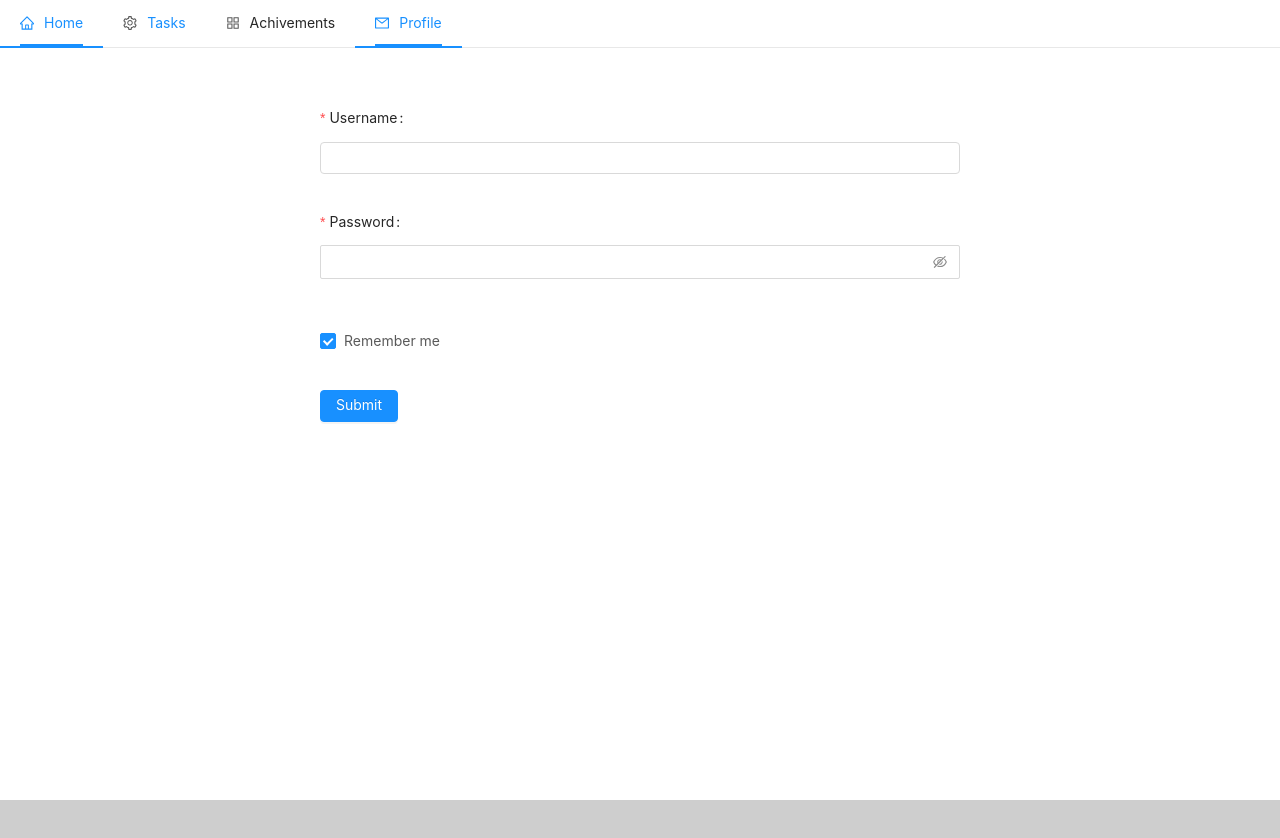
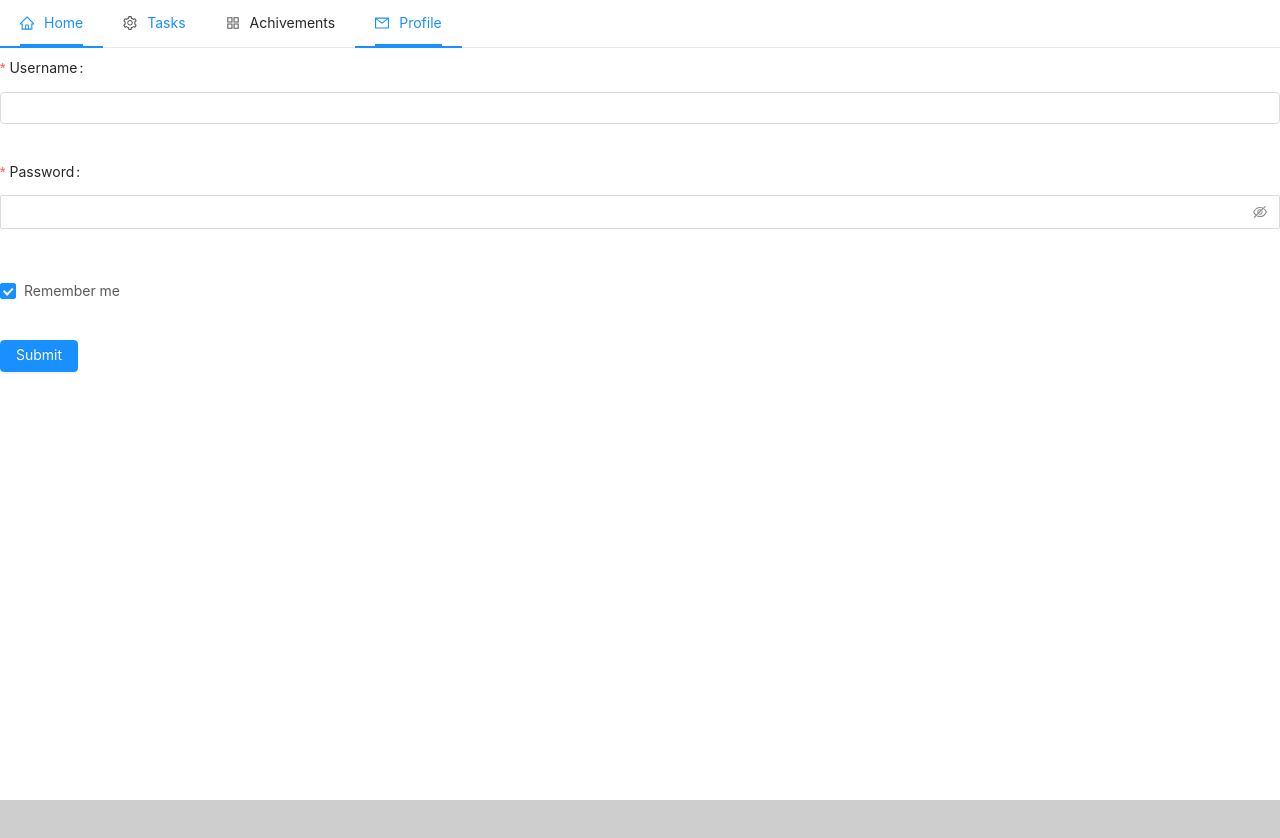
Before and after one commit to alex4o/jung, a React app in the folder client/: page /#/login in a window 1280 px wide. Shown: the top 838 px of the page. Before the commit the page ends 800 px from the top, so only its background shows below. Built offline with nearby package versions, Linux system fonts and the light colour scheme; what pouchdb would draw is missing.

Commit message:
fix-styles

```diff
--- a/client/src/components/auth/Login.js
+++ b/client/src/components/auth/Login.js
@@ -1,10 +1,11 @@
 import React from 'react'
 import { Input, Checkbox, Button, Form, Row, Col } from 'antd'
-import "../../styles/auth.less"
 
 export default function Login() {
     return (
         <div className="login-page">
+            <Row type="flex" justify="center" align="middle" style={{ minHeight: '100vh' }}>
+                <Col>
                     <Form
                         name="basic"
                         initialValues={{ remember: true }}>
@@ -29,10 +30,12 @@ export default function Login() {
 
                         <Form.Item>
                             <Button type="primary" htmlType="submit">
-                        Submit
-        </Button>
+                                Submit</Button>
                         </Form.Item>
                     </Form>
+                </Col>
+            </Row>
+
         </div>
 
     )
--- a/client/src/components/auth/Register.js
+++ b/client/src/components/auth/Register.js
@@ -1,6 +1,5 @@
 import React from 'react';
 import { Input, Form, Checkbox, Button } from 'antd';
-import "../../styles/auth.less"
 
 export default function Register() {
     return (
--- a/client/src/styles/auth.less
+++ /dev/null
@@ -1,5 +0,0 @@
-.login-page, .register-page {
-    width: 50%;
-    margin: auto;
-    padding-top: 50px;
-}
```
Lines whose indentation alone changed are shown as unchanged.
